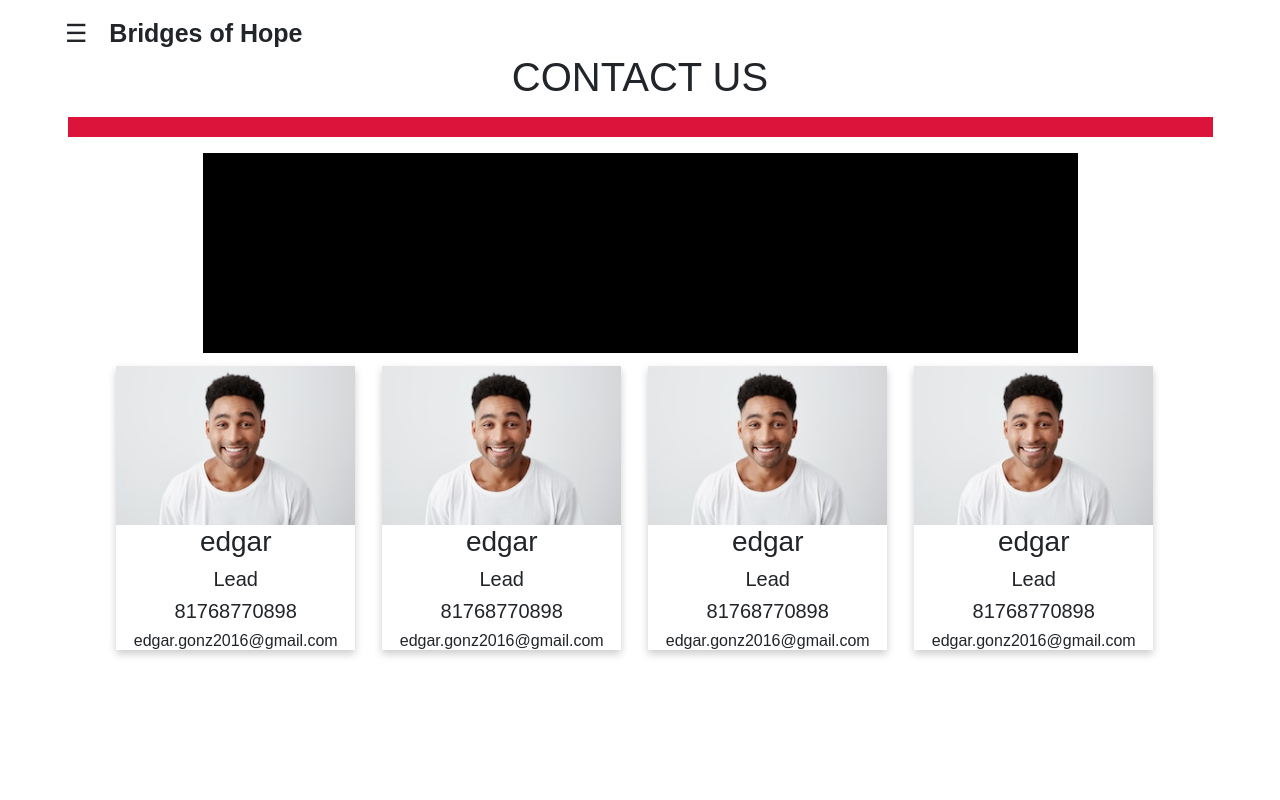
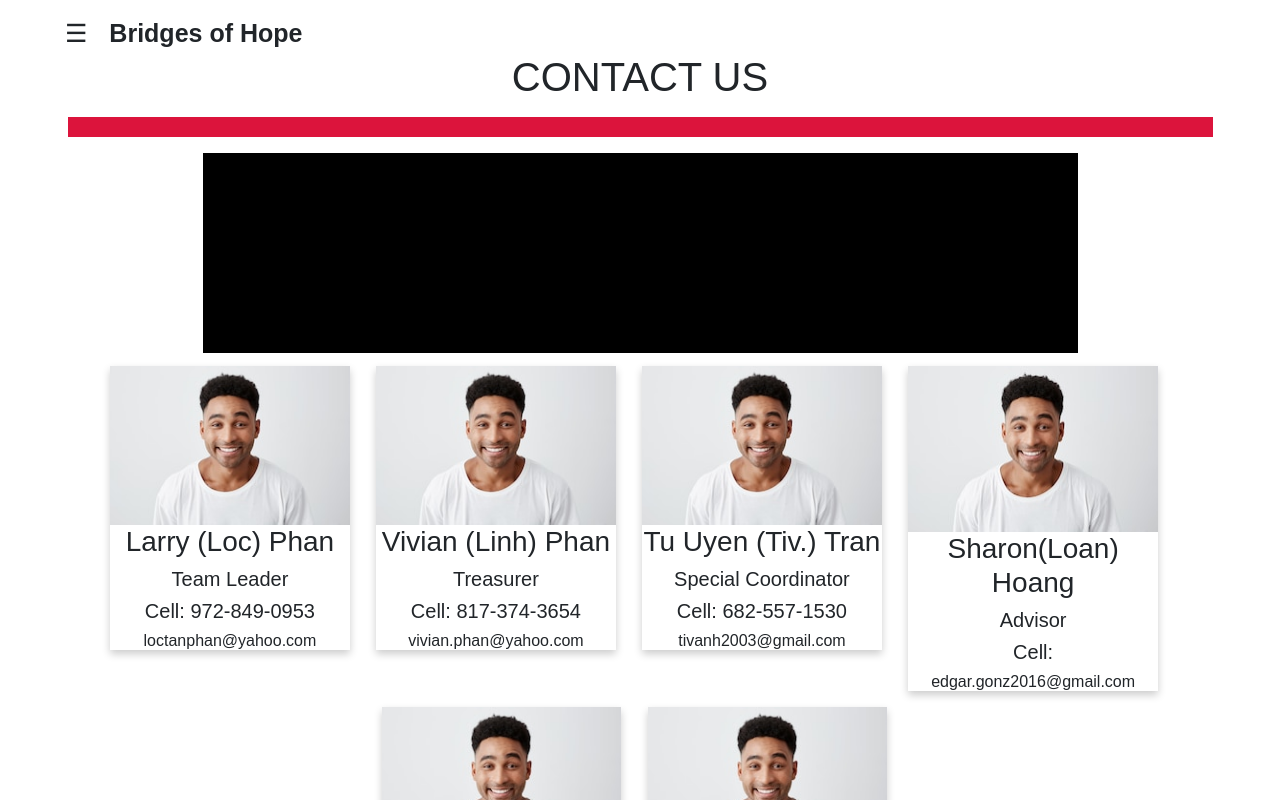
Before and after one commit to mapumarshmallow/Bridges-Of-Hope, an Angular app: page /contacts in a window 1280 px wide. Shown: the top 800 px of the page. Built offline with nearby package versions, Linux system fonts and the light colour scheme.

Commit message:
filled in contacts

```diff
--- a/src/app/contact/contact.json
+++ b/src/app/contact/contact.json
@@ -1,23 +1,37 @@
 [
   {
-    "name": "edgar",
-    "position": "Lead",
-    "phone": "81768770898",
+    "name": "Larry (Loc) Phan",
+    "position": "Team Leader",
+    "phone": "Cell: 972-849-0953",
+    "email": "loctanphan@yahoo.com",
+    "pic": "../../assets/img/man.jpg"
+  },
+  {
+    "name": "Vivian (Linh) Phan",
+    "position": "Treasurer",
+    "phone": "Cell: 817-374-3654",
+    "email": "vivian.phan@yahoo.com",
+    "pic": "../../assets/img/man.jpg"
+  },
+  {
+    "name": "Tu Uyen (Tiv.) Tran",
+    "position": "Special Coordinator",
+    "phone": "Cell: 682-557-1530",
+    "email": "tivanh2003@gmail.com",
+    "pic": "../../assets/img/man.jpg"
+  },
+  {
+    "name": "Sharon(Loan) Hoang",
+    "position": "Advisor",
+    "phone": "Cell: ",
     "email": "edgar.gonz2016@gmail.com",
     "pic": "../../assets/img/man.jpg"
   },
   {
-    "name": "edgar",
-    "position": "Lead",
-    "phone": "81768770898",
-    "email": "edgar.gonz2016@gmail.com",
-    "pic": "../../assets/img/man.jpg"
-  },
-  {
-    "name": "edgar",
-    "position": "Lead",
-    "phone": "81768770898",
-    "email": "edgar.gonz2016@gmail.com",
+    "name": "Andrew Nguyen",
+    "position": "Fund raise Director",
+    "phone": "Cell: 972-989-2720",
+    "email": "anguyen@lotusoilgas.com",
     "pic": "../../assets/img/man.jpg"
   },
   {
--- a/src/app/homepage/body/body.component.css
+++ b/src/app/homepage/body/body.component.css
@@ -50,5 +50,5 @@ h1 {
 .body-bottom {
   margin: 0 auto;
   height: 200px;
-  width: 100%
+  width: 80%
 }
--- a/src/app/homepage/header/header.component.css
+++ b/src/app/homepage/header/header.component.css
@@ -5,11 +5,11 @@ hr {
 /* You can add global styles to this file, and also import other style files */
 h1 {
     color: rgb(0, 0, 0);
-    font-family: 'Trebuchet MS', 'Lucida Sans Unicode', 'Lucida Grande', 'Lucida Sans', Arial, sans-serif;
+    text-align: center;
     font-size: 500%;
+    margin : 4% 0% 0% 0%;
   }
 .header-size {
-  margin : 0% 0% 5% 42%;
   height : 10px;
   width : 100%;
 }
@@ -17,3 +17,6 @@ h1 {
   height : 20%;
   width : 100%;
 }
+.header-line {
+  margin : 10% 0% 0% 0%;
+}
--- a/src/app/homepage/header/header.component.html
+++ b/src/app/homepage/header/header.component.html
@@ -4,5 +4,5 @@
             <h1>{{title | uppercase}}</h1>
         </div>
     </div>
-    <hr>
+    <div class = "header-line"><hr></div>
 </div>
```
